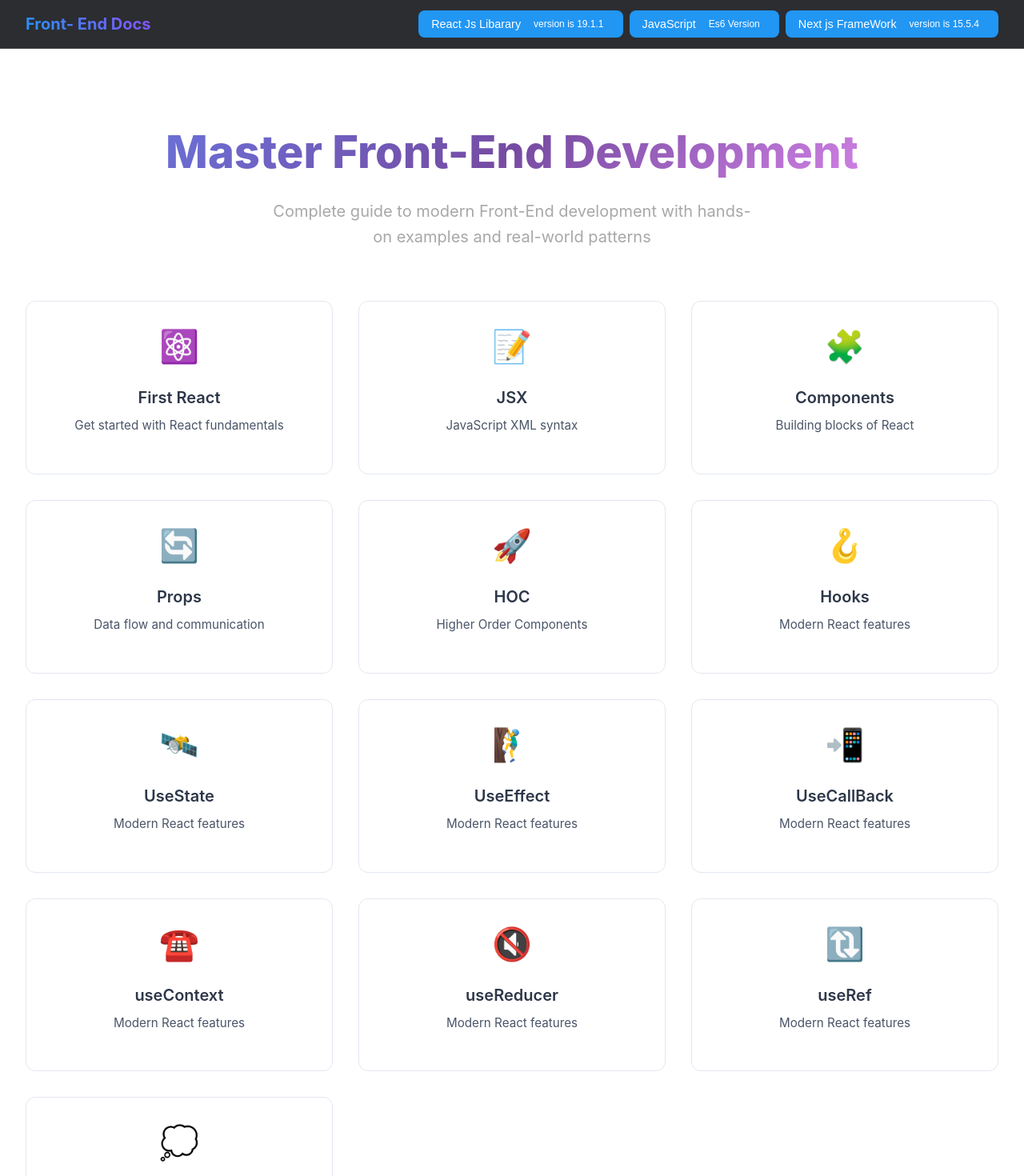
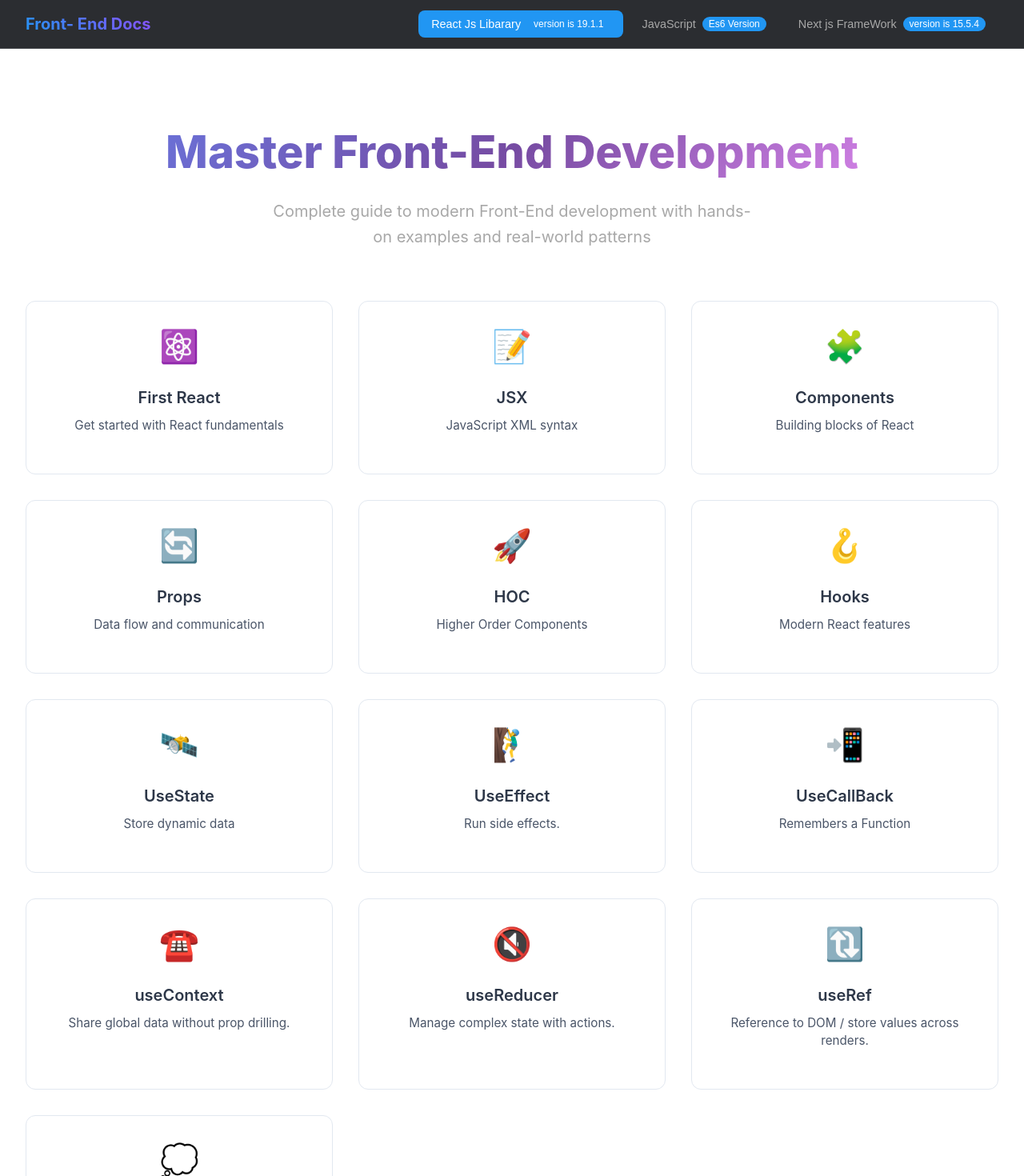
Before and after one commit to raghulprabu/Learning-Master-the-fundamentals-of-ReactJS-, a React (Create React App) app: page / in a window 1280 px wide. Shown: the top 1470 px of the page at 80% size. Built offline with nearby package versions, Linux system fonts and the light colour scheme.

Commit message:
fix thie local storage

```diff
--- a/src/Home.jsx
+++ b/src/Home.jsx
@@ -1,4 +1,4 @@
-import React, { useState } from 'react';
+import React, { useState, useEffect } from 'react';
 import './home.css';
 
 // Import your actual components
@@ -9,8 +9,21 @@
 import Hoc from "./Hoc/Hocapp.jsx";
 import Hooks from "./Hooks/hook.jsx";
 
+// Key for localStorage
+const STORAGE_KEY = 'activeSectionId';
+
 const Home = () => {
-  const [activeSection, setActiveSection] = useState('home');
+  // 1. Initialize state: Read from localStorage or default to 'home'
+  const [activeSection, setActiveSection] = useState(() => {
+    // This function runs only on the initial render
+    const savedSection = localStorage.getItem(STORAGE_KEY);
+    return savedSection || 'home';
+  });
+
+  // 2. Use useEffect to save the state whenever it changes
+  useEffect(() => {
+    localStorage.setItem(STORAGE_KEY, activeSection);
+  }, [activeSection]); // Dependency array: run this effect only when activeSection changes
 
   const navigationItems = [
     {
@@ -58,50 +71,49 @@
     {
       id: 'UseState',
       title: 'UseState',
-      description: 'Modern React features',
+      description: 'Store dynamic data',
       icon: '🛰️',
       // component: <Hooks />
-
     },
     {
       id: 'UseEffect',
       title: 'UseEffect',
-      description: 'Modern React features',
+      description: 'Run side effects.',
       icon: '🧗‍♂️',
       // component: <Hooks />
     },
     {
       id: 'UseCallBack',
       title: 'UseCallBack',
-      description: 'Modern React features',
+      description: 'Remembers a Function',
       icon: '📲',
       // component: <Hooks />
     },
     {
       id: 'useContext',
       title: 'useContext',
-      description: 'Modern React features',
+      description: 'Share global data without prop drilling.',
       icon: '☎️',
       // component: <Hooks />
     },
     {
       id: 'useReducer',
       title: 'useReducer',
-      description: 'Modern React features',
+      description: 'Manage complex state with actions.',
       icon: '🔇',
       // component: <Hooks />
     },
     {
       id:'useRef',
       title:'useRef',
-      description: 'Modern React features',
+      description: 'Reference to DOM / store values across renders.',
       icon: '🔃',
       // component: <Hooks />
     },
     {
       id:'useMemo',
       title:'useMemo',
-      description: 'Modern React features',
+      description: 'Remembers a Value (Result of Calculation)',
       icon: '💭',
       // component: <Hooks />
     }
@@ -152,7 +164,7 @@
           </div>
           <nav className="main-nav">
             <button
-              className={`nav-item ${activeSection === 'home' ? 'active' : ''}`}
+              className={`nav-item ${activeSection === 'home' || activeSection === 'react' || activeSection === 'jsx' || activeSection === 'Component' || activeSection === 'props' || activeSection === 'hoc' || activeSection === 'hooks' || activeSection === 'UseState' || activeSection === 'UseEffect' || activeSection === 'UseCallBack' || activeSection === 'useContext' || activeSection === 'useReducer' || activeSection === 'useRef' || activeSection === 'useMemo' ? 'active' : ''}`}
               onClick={() => setActiveSection('home')}
             >
               React Js Libarary
@@ -160,7 +172,7 @@
             </button>
 
             <button
-              className={`nav-item ${activeSection === 'home' ? 'active' : ''}`}
+              className={`nav-item`}
               // onClick={() => setActiveSection('home')}
             >
               JavaScript
@@ -168,7 +180,7 @@
             </button>
 
             <button
-              className={`nav-item ${activeSection === 'home' ? 'active' : ''}`}
+              className={`nav-item`}
               // onClick={() => setActiveSection('home')}
             >
               Next js FrameWork
```
